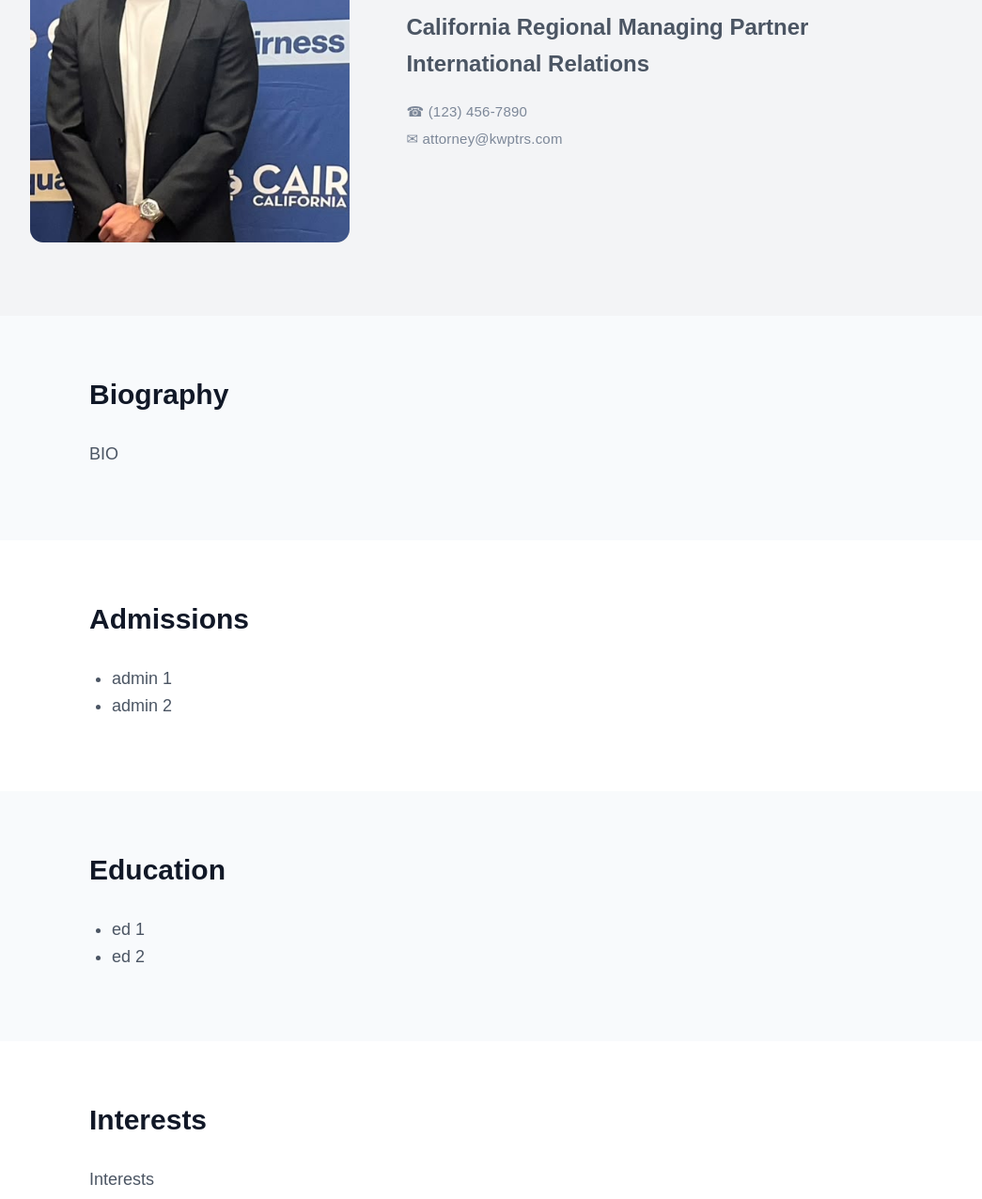
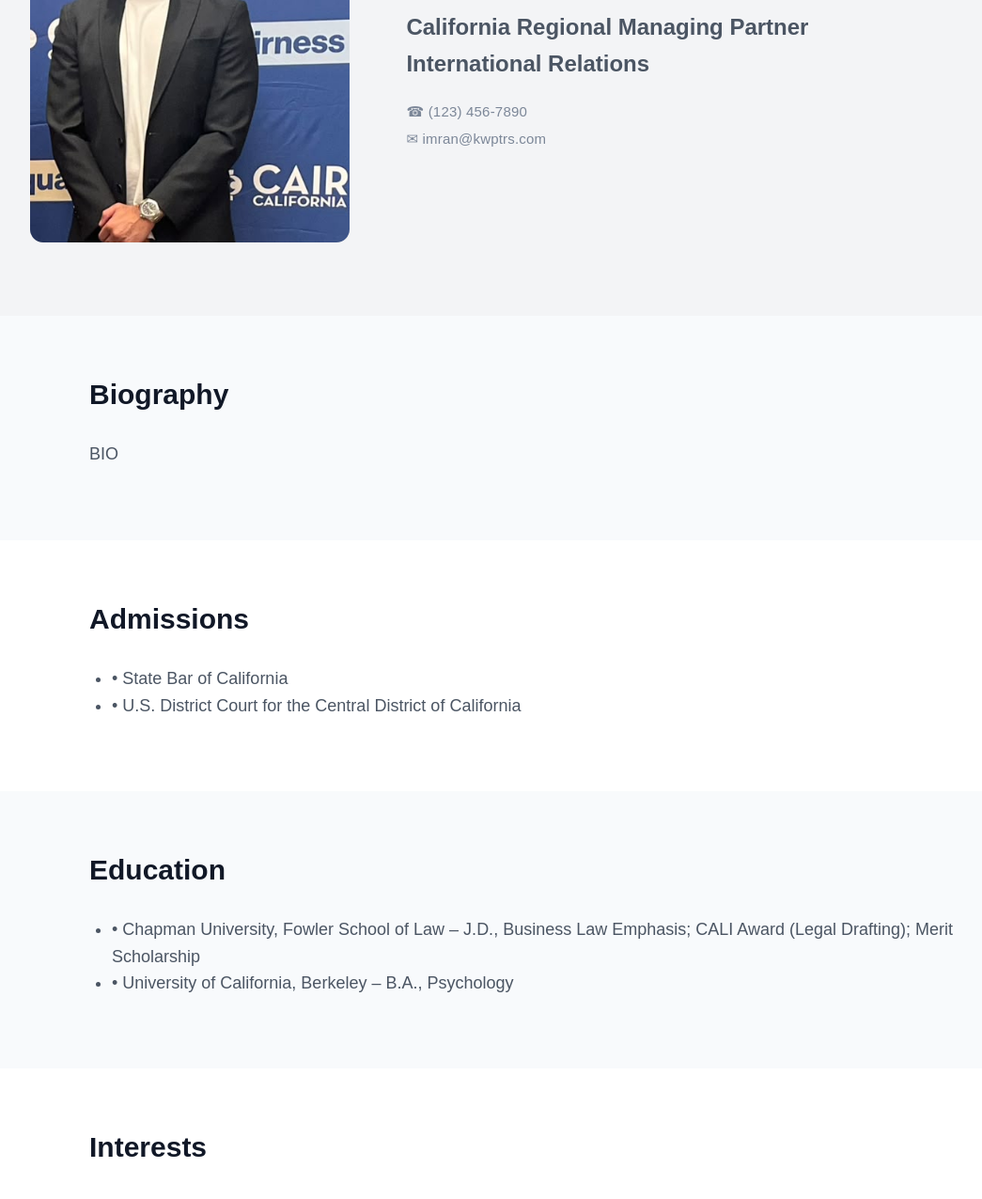
Before and after one commit to awsroy0001/my-website, a plain HTML site: page attorney.html in a window 1280 px wide. Shown: the part 328-1604 px from the top of the page at 94% size, without its empty margins (70-1115 px from the left). Drawn offline with Linux system fonts and the light colour scheme.

Commit message:
Update attorney.html

```diff
--- a/attorney.html
+++ b/attorney.html
@@ -187,17 +187,17 @@
 
         <div>
 
-          <h1>Attorney Name</h1>
+          <h1>Imran Kamil</h1>
 
           <div class="hero-title">
             California Regional Managing Partner <br>
             International Relations
           </div>
 
-<div class="hero-contact">
-  <div>☎ (123) 456-7890</div>
-  <div>✉ attorney@kwptrs.com</div>
-</div>
+          <div class="hero-contact">
+            <div>☎ (123) 456-7890</div>
+            <div>✉ imran@kwptrs.com</div>
+          </div>
 
 
         </div>
@@ -233,8 +233,8 @@
         <h2>Admissions</h2>
 
         <ul>
-          <li>admin 1</li>
-          <li>admin 2</li>
+          <li>•	State Bar of California</li>
+          <li>•	U.S. District Court for the Central District of California</li>
         </ul>
 
       </div>
@@ -251,8 +251,8 @@
         <h2>Education</h2>
 
         <ul>
-          <li>ed 1</li>
-          <li>ed 2</li>
+          <li>•	Chapman University, Fowler School of Law – J.D., Business Law Emphasis; CALI Award (Legal Drafting); Merit Scholarship</li>
+          <li>•	University of California, Berkeley – B.A., Psychology</li>
         </ul>
 
       </div>
@@ -269,7 +269,7 @@
         <h2>Interests</h2>
 
         <p>
-          Interests
+          Outside the practice of law, Mr. Kamil enjoys art, music, snowboarding, following Formula 1, and values time with family.
         </p>
 
       </div>
```
